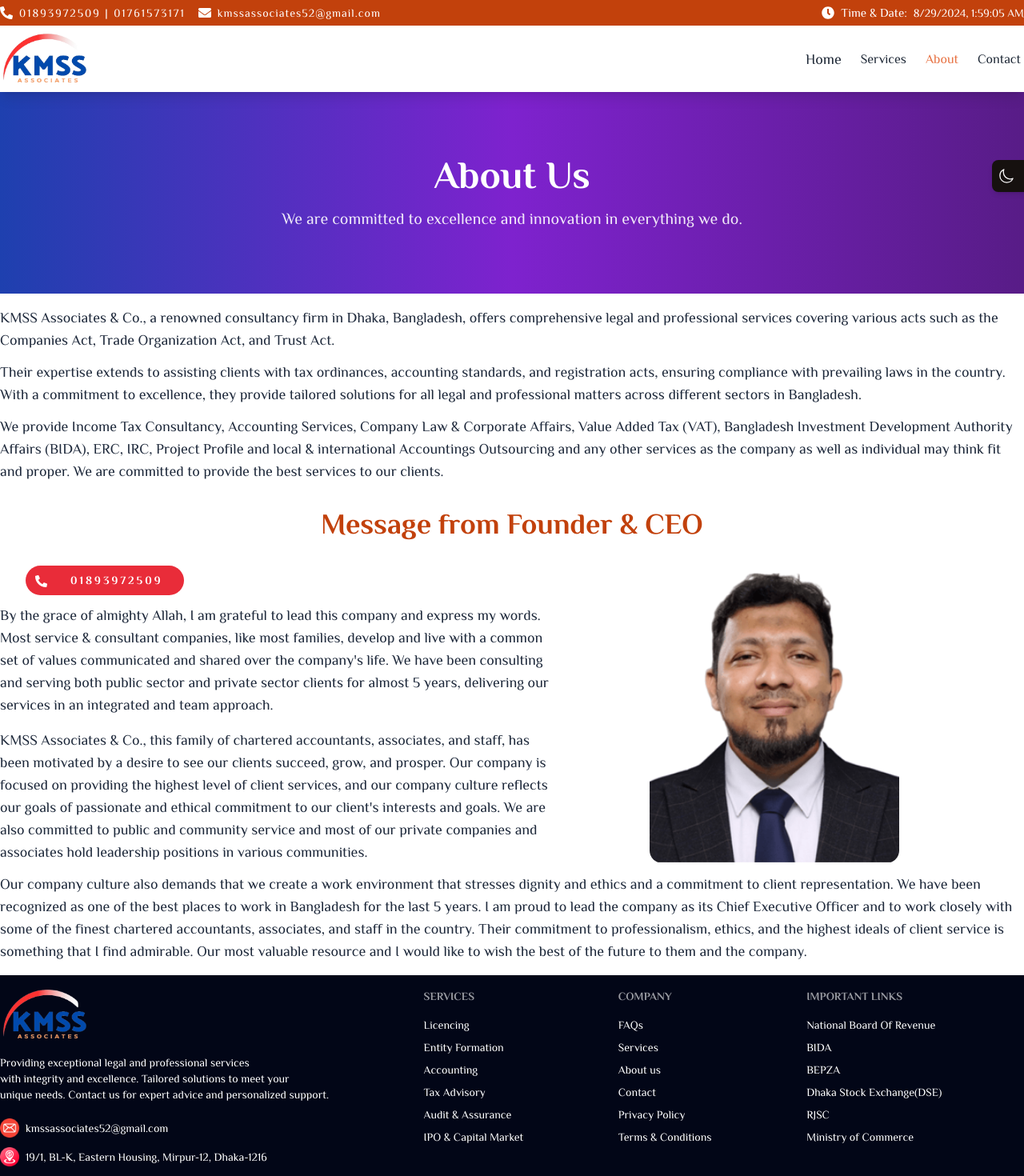
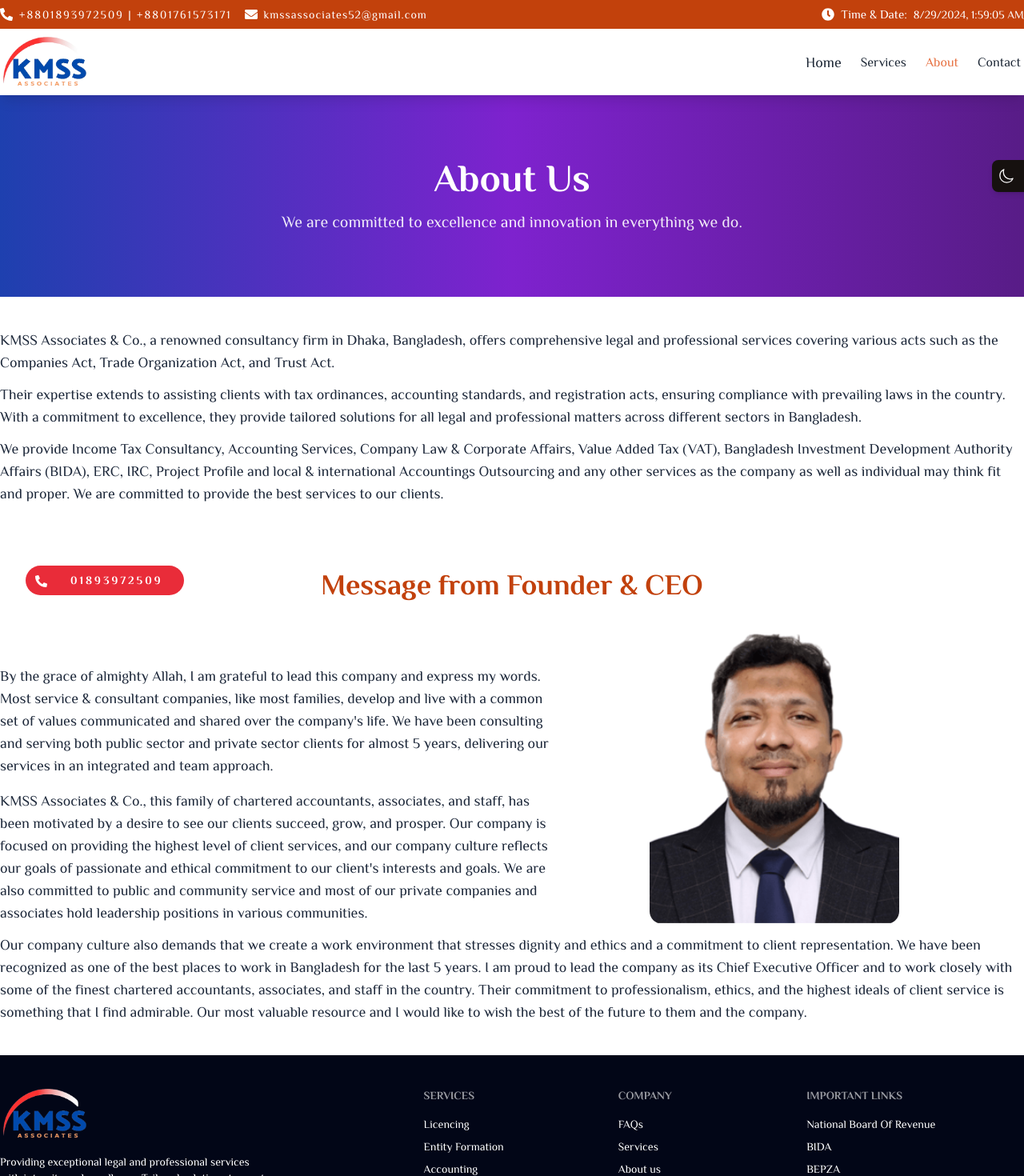
Before and after one commit to yasinarafat4/kmss-associates-and-co, a React (Vite) app: page /more-about-us in a window 1280 px wide. Shown: the top 1470 px of the page at 80% size. Built offline with nearby package versions, Linux system fonts and the light colour scheme.

Commit message:
Some Styles Changed

```diff
--- a/src/pages/Home/About.jsx
+++ b/src/pages/Home/About.jsx
@@ -5,7 +5,7 @@
 const About = () => {
   return (
     <section id="about" className="dark:bg-slate-900 dark:text-slate-200">
-      <div className="container mx-auto p-4 xl:px-0">
+      <div className="container mx-auto p-5 md:p-10 xl:px-0">
         <SectionTitle heading={"Who We Are"} />
         <div className="flex w-full items-center justify-center bg-white dark:bg-slate-900 dark:text-slate-200">
           <div className="grid grid-cols-1 xl:grid-cols-5 items-center xl:gap-10">
--- a/src/pages/Home/Banner.jsx
+++ b/src/pages/Home/Banner.jsx
@@ -10,8 +10,8 @@
       }}
     >
       <div className="hero-overlay bg-opacity-60"></div>
-      <div className="hero-content flex items-center justify-start text-neutral-content z-0">
-        <div>
+      <div className="flex items-center justify-start text-neutral-content z-0">
+        <div className="container mx-auto p-5 md:p-10 xl:px-0">
           <h1 className="mb-5 text-2xl md:text-4xl lg:text-5xl font-bold">
             Welcome to <span className="text-[#C2410C] dark:text-white">KMSS Associates</span> &<span className="text-[#2563EB] dark:text-white"> Co.</span>
           </h1>
--- a/src/pages/Home/FAQs.jsx
+++ b/src/pages/Home/FAQs.jsx
@@ -19,7 +19,7 @@
 
   return (
     <section id="faqs"
-      className="bg-cover md:bg-fixed h-full md:h-[450px] lg:h-[500px] py-6 px-3 md:px-4 lg:px-10 flex justify-center items-center"
+      className="container bg-cover md:bg-fixed h-full md:h-[450px] lg:h-[500px] p-5 md:p-10 xl:px-0 flex justify-center items-center"
       style={{
         backgroundImage:
           'linear-gradient(rgba(0, 0, 0, 0.4), rgba(0, 0, 0, 1)), url("https://i.ibb.co/tzJ3q9F/kms-banner.jpg")',
--- a/src/pages/Home/Partners.jsx
+++ b/src/pages/Home/Partners.jsx
@@ -56,7 +56,7 @@
 
   return (
     <section>
-      <div className="container mx-auto p-4 xl:px-0">
+      <div className="container mx-auto p-5 md:p-10 xl:px-0">
         <div className="flex flex-col md:flex-row justify-between md:items-center">
           <SectionTitle heading={"Our Partners"} />
           <Link to={'/all-partners'} className="text-slate-900 hover:text-[#C2410C] flex justify-end items-center gap-1 text-md font-medium duration-300 pb-2">
--- a/src/pages/Home/Services.jsx
+++ b/src/pages/Home/Services.jsx
@@ -51,7 +51,7 @@
 
   return (
     <section id="services" className="dark:bg-slate-900 dark:text-slate-200">
-      <div className="container mx-auto p-4 xl:px-0">
+      <div className="container mx-auto p-5 md:p-10 xl:px-0">
         <div className="flex flex-col md:flex-row justify-between md:items-center">
           <SectionTitle heading={"Our Services"} />
           <Link
--- a/src/pages/MoreAboutUs/MoreAboutUs.jsx
+++ b/src/pages/MoreAboutUs/MoreAboutUs.jsx
@@ -15,7 +15,7 @@
 
       {/* Top Section */}
       <section className="dark:bg-slate-800">
-        <div className="container mx-auto p-4 xl:px-0 space-y-3 text-base lg:text-lg">
+        <div className="container mx-auto p-5 md:p-10 xl:px-0 space-y-3 text-base lg:text-lg">
           <p className="text-start text-slate-800 dark:text-slate-200">
             KMSS Associates & Co., a renowned consultancy firm in Dhaka,
             Bangladesh, offers comprehensive legal and professional services
@@ -44,7 +44,7 @@
 
       {/* CEO Message Section*/}
       <section className="dark:bg-slate-800">
-        <div className="container mx-auto p-4 xl:px-0 space-y-3">
+        <div className="container mx-auto p-5 md:p-10 xl:px-0 space-y-3">
           <h2 className="text-2xl md:text-3xl lg:text-4xl font-semibold text-center text-orange-700 dark:text-slate-200">
             Message from Founder & CEO
           </h2>
--- a/src/shared/Footer.jsx
+++ b/src/shared/Footer.jsx
@@ -9,7 +9,7 @@
 
   return (
     <div className="bg-slate-950 dark:bg-slate-950 text-white text-base lg:text-lg">
-      <footer className="footer container mx-auto p-4 xl:px-0">
+      <footer className="footer container mx-auto p-5 md:p-10 xl:px-0">
         <aside>
           <Link to="/">
             <img className="w-20 md:w-28 pb-2" src={logo} alt="footer logo" />
@@ -108,7 +108,7 @@
         </nav>
       </footer>
       <hr />
-      <div className="container mx-auto text-center md:flex items-center justify-between p-4 xl:px-0">
+      <div className="container mx-auto text-center md:flex items-center justify-between px-5 py-3 md:px-10 xl:px-0">
         <p className="mt-4 text-base">
           © {currentYear} All rights reserved by KMSS Associates.
         </p>
--- a/src/shared/Navbar.jsx
+++ b/src/shared/Navbar.jsx
@@ -34,7 +34,7 @@
     <div className="sticky top-0 z-[1000]">
       <TopNav />
       <nav className="bg-white shadow-lg dark:bg-slate-900  dark:text-slate-200">
-        <div className="navbar xl:!px-0 container mx-auto">
+        <div className="navbar px-5 md:px-10 xl:!px-0 container mx-auto">
           <div className="flex-1">
             <Link to="/">
               <div className="flex flex-col justify-center items-center">
@@ -45,7 +45,7 @@
           <div
             className={`absolute ${
               navToggle ? "left-0" : "left-[-120%]"
-            } top-[6rem] md:top-[7rem] flex w-full flex-col bg-white pb-3 pt-2 transition-all duration-300 dark:bg-slate-900 lg:static lg:w-[unset] lg:flex-row lg:items-center lg:bg-transparent lg:pb-0 lg:pt-0 dark:lg:bg-transparent`}
+            } top-[6rem] md:top-[8rem] flex w-full flex-col bg-white pb-3 pt-2 transition-all duration-300 dark:bg-slate-900 lg:static lg:w-[unset] lg:flex-row lg:items-center lg:bg-transparent lg:pb-0 lg:pt-0 dark:lg:bg-transparent`}
           >
             <div className="menu menu-horizontal flex-col space-y-3 lg:space-y-0 px-1 lg:flex-row lg:items-center lg:gap-4 xl:gap-6">
               {isHomePage ? (
--- a/src/shared/TopNav.jsx
+++ b/src/shared/TopNav.jsx
@@ -15,18 +15,18 @@
   const formattedDateTime = currentTime.toLocaleString();
 
   return (
-    <div className="bg-[#C2410C] py-[6px] px-4 xl:px-0">
+    <div className="bg-[#C2410C] px-5 py-2 md:px-10 xl:px-0">
       <div className="container mx-auto text-white flex justify-between items-center">
-        <div className="hidden md:flex items-center space-x-4">
-          <div className="flex items-center space-x-2">
+        <div className="hidden md:flex flex-col lg:flex-row items-start gap-1 lg:gap-4">
+          <div className="flex items-center gap-2">
             <FaPhoneAlt className="text-white" />
-            <span className="text-sm tracking-[2px]">
-              01893972509 | 01761573171
+            <span className="text-xs lg:text-sm tracking-[2px]">
+              +8801893972509 | +8801761573171
             </span>
           </div>
-          <div className="flex items-center space-x-2">
+          <div className="flex items-center gap-2">
             <FaEnvelope className="text-white" />
-            <span className="text-sm tracking-[1px]">
+            <span className="text-xs lg:text-sm tracking-[1px]">
               kmssassociates52@gmail.com
             </span>
           </div>
```
